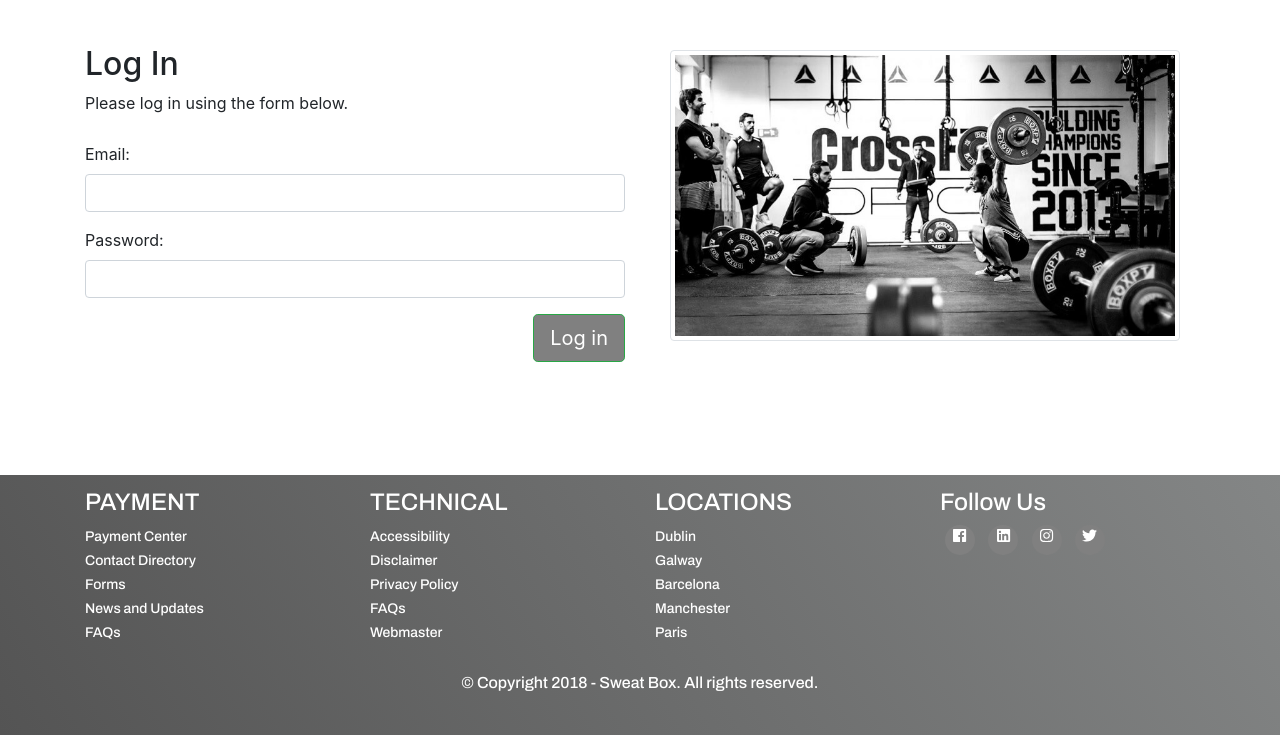
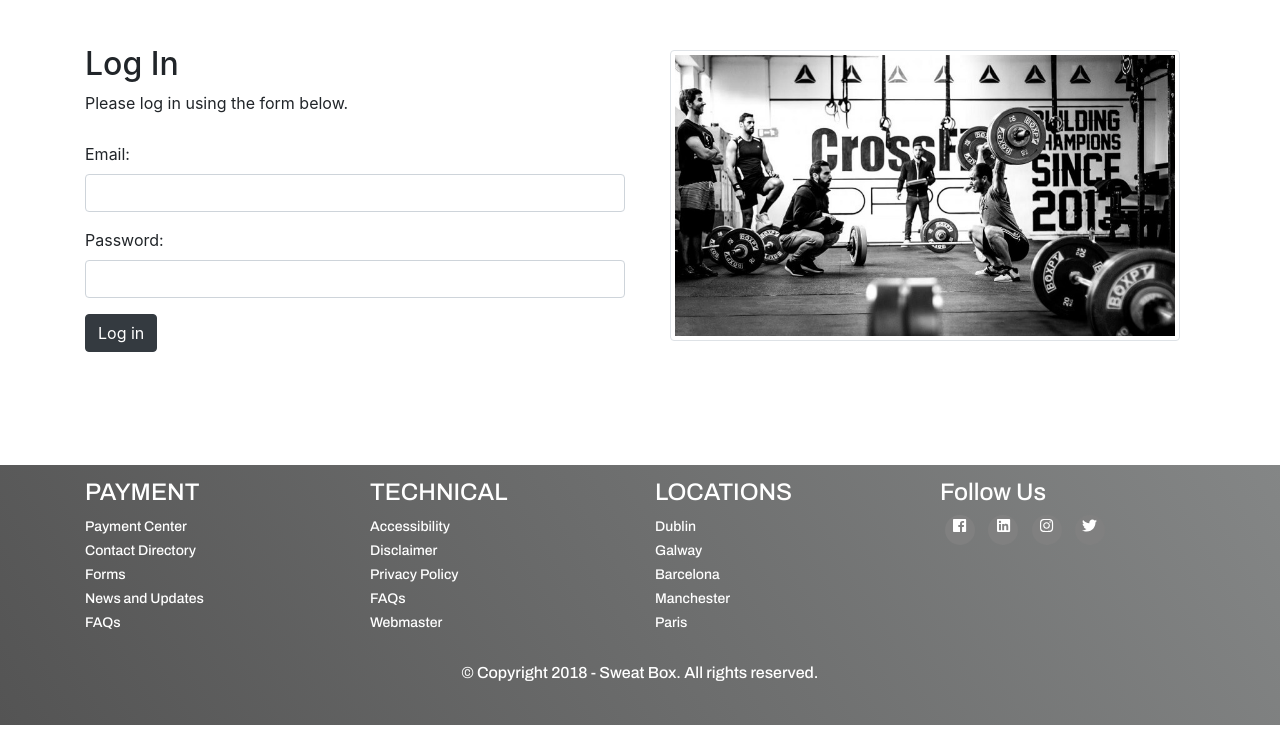
Before and after one commit to roniqroniq/gym_sweatbox, a PHP site: page /login.php in a window 1280 px wide. Shown: the part 200-935 px from the top of the page. Run offline with PHP 8.4, Linux system fonts and the light colour scheme; some libraries are stand-ins or nearby versions.

Commit message:
Update login.php

```diff
--- a/login.php
+++ b/login.php
@@ -1,6 +1,10 @@
 <?php
 require "header.php";
+include "loginScript.php"
  ?>
+
+
+
  <body>
  <main>
    <div class="jumbotron jumbotron-fluid" style="background-image: url(img/gym-banner.jpg); background-size: cover; color: white;">
@@ -13,7 +17,7 @@ require "header.php";
         <div class="row">
             <div class="col-md-6 col-md-offset-3">
                 <h2>Log In</h2> Please log in using the form below. </p>
-                <form role="form" method="post" id="login_form" >
+                <form role="form" method="post" value ="login">
                     <div class="form-group">
                         <label for="email"> Email:</label>
                         <input type="email" class="form-control" id="name" name="email" required maxlength="50">
@@ -22,7 +26,7 @@ require "header.php";
                         <label for="password"> Password:</label>
                         <input type="password" class="form-control" id="password" name="password" required maxlength="50">
                     </div>
-                    <button type="submit" class="btn btn-lg btn-success pull-right" id="btnLogIn"a href="#" style="background-color:grey" >Log in</button>
+                    <button type="submit" name = "login" class="btn btn-dark">Log in</button>
                 </form>
                 <div id="success_message" style="width:100%; height:100%; display:none; "> <h3>Logged in successfully!</h3> </div>
                 <div id="error_message" style="width:100%; height:100%; display:none; "> <h3>Error</h3> Try again!</div>
```
